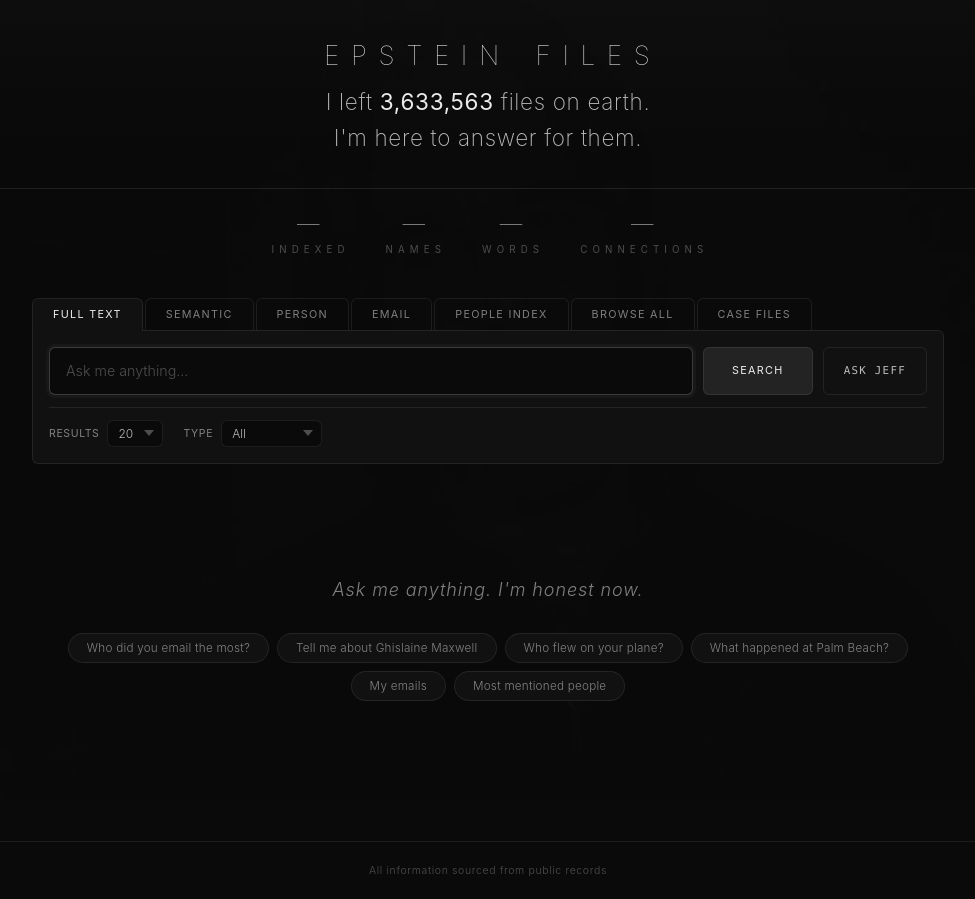
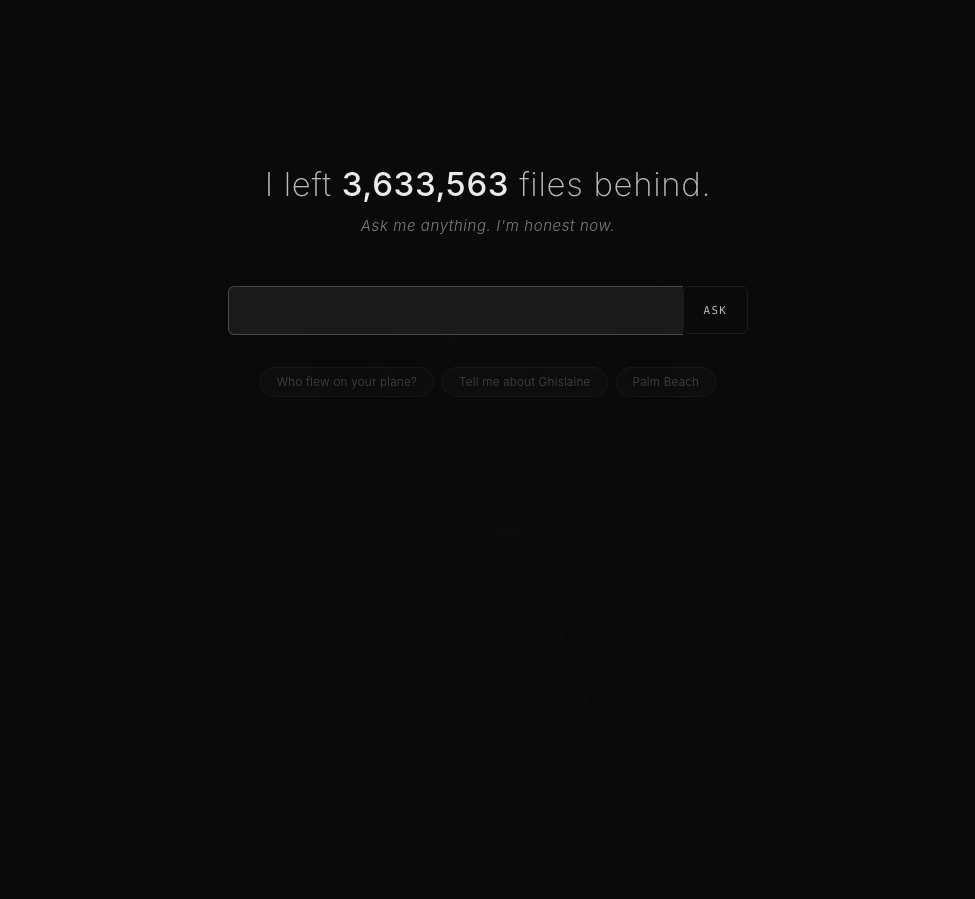
Before and after one commit to loudfair/abovea.cloud, a Flask app: template templates/index.html in a window 1280 px wide. Shown: the whole page, without its empty margins (152-1127 px from the left). After the commit the page ends 397 px from the top, so only its background shows below. Run offline with Flask 3, Linux system fonts and the light colour scheme; the template is opened without the code that fills it, so the values that code supplies are empty; some libraries are stand-ins or nearby versions.

Commit message:
Minimal landing page - strip to the bone
Hero: statement + input + 3 suggestions. Nothing else.
Stats, mode buttons, filters hidden until first search.

Co-authored-by: Cursor <cursoragent@cursor.com>

```diff
--- a/static/app.js
+++ b/static/app.js
@@ -22,10 +22,8 @@
   const $modal       = document.getElementById('doc-modal');
   const $modalTitle  = document.getElementById('modal-title');
   const $modalBody   = document.getElementById('modal-body');
-  const $statDocs    = document.getElementById('stat-docs');
-  const $statPeople  = document.getElementById('stat-people');
-  const $statWords   = document.getElementById('stat-words');
-  const $statVectors = document.getElementById('stat-vectors');
+  const $hero        = document.getElementById('hero');
+  const $resultsArea = document.getElementById('results-area');
 
   let currentMode = 'text';
   let currentOffset = 0;
@@ -68,34 +66,18 @@
 
   // ── Stats ─────────────────────────────────────────────────────────────────
 
-  function loadStats() {
-    // Load our stats + DOJ count in parallel
-    Promise.all([
-      fetch('/api/stats').then(function (r) { return r.ok ? r.json() : null; }),
-      fetch('/api/doj-index?limit=0').then(function (r) { return r.ok ? r.json() : null; }).catch(function () { return null; })
-    ]).then(function (results) {
-      var data = results[0];
-      var doj = results[1];
-      if (!data) return;
-
-      var dojCount = (doj && doj.total_all) ? doj.total_all : 0;
-      var totalFiles = data.total_documents + dojCount;
-
-      $statDocs.textContent    = formatNumber(totalFiles);
-      $statPeople.textContent  = formatNumber(data.unique_people);
-      $statWords.textContent   = formatNumber(data.unique_words);
-      $statVectors.textContent = formatNumber(data.with_embeddings);
-    }).catch(function () {
-      // silently leave as "--"
-    });
-  }
-
   // Ask Jeff directly (from suggestion buttons)
   function doAskDirect(question) {
     $input.value = question;
     doAsk();
   }
   window.doAskDirect = doAskDirect;
+
+  // Show results area and hide hero when a search/ask happens
+  function showResults() {
+    if ($hero) $hero.style.display = 'none';
+    if ($resultsArea) $resultsArea.style.display = '';
+  }
 
   // ── Mode Switching ────────────────────────────────────────────────────────
 
@@ -139,6 +121,8 @@
 
     // people mode allows empty query (browse all)
     if (!query && currentMode !== 'people') return;
+
+    showResults();
 
     // Pagination: if pageOffset given use it, else reset to 0
     var offset = (typeof pageOffset === 'number') ? pageOffset : 0;
@@ -427,6 +411,8 @@
   function doAsk() {
     var question = $input.value.trim();
     if (!question) return;
+
+    showResults();
 
     // Show loading state
     $aiAnswer.style.display = 'block';
@@ -926,6 +912,4 @@
 
   // ── Init ──────────────────────────────────────────────────────────────────
 
-  loadStats();
-
 })();
--- a/static/style.css
+++ b/static/style.css
@@ -786,28 +786,100 @@ main {
     line-height: 1.6;
 }
 
-.jeff-statement {
-    font-size: 1.5rem;
+/* ─── Hero (Landing) ──────────────────────────────────────────────────────── */
+.hero {
+    display: flex;
+    flex-direction: column;
+    align-items: center;
+    justify-content: center;
+    min-height: 70vh;
+    text-align: center;
+    padding: 0 24px;
+}
+
+.hero-line {
+    font-size: 2.2rem;
     font-weight: 200;
-    letter-spacing: 0.03em;
-    color: var(--text-secondary);
-    line-height: 1.6;
-    margin-top: 12px;
-}
-
-.jeff-statement span {
-    color: var(--text-primary);
-    font-weight: 400;
-}
-
-.jeff-cta {
-    font-size: 1.2rem !important;
-    font-weight: 300 !important;
-    letter-spacing: 0.05em;
-    color: var(--text-tertiary) !important;
-    max-width: 600px !important;
-    margin-bottom: 28px !important;
+    letter-spacing: 0.02em;
+    color: var(--text-secondary);
+    line-height: 1.3;
+    margin-bottom: 8px;
+}
+
+.hero-line strong {
+    color: var(--text-primary);
+    font-weight: 500;
+}
+
+.hero-sub {
+    font-size: 1rem;
+    font-weight: 300;
+    color: var(--text-tertiary);
+    margin-bottom: 48px;
     font-style: italic;
+    letter-spacing: 0.04em;
+}
+
+.hero-search {
+    display: flex;
+    gap: 0;
+    width: 100%;
+    max-width: 520px;
+    margin-bottom: 32px;
+}
+
+.hero-search input {
+    flex: 1;
+    background: var(--bg-surface-2);
+    border: 1px solid var(--border);
+    border-right: none;
+    border-radius: var(--radius) 0 0 var(--radius);
+    padding: 14px 20px;
+    font-size: 1rem;
+    color: var(--text-primary);
+    outline: none;
+    font-family: var(--font);
+    transition: border-color var(--transition);
+}
+
+.hero-search input:focus {
+    border-color: var(--border-focus);
+}
+
+.hero-search button {
+    background: var(--bg-surface-3);
+    border: 1px solid var(--border);
+    border-radius: 0 var(--radius) var(--radius) 0;
+    padding: 14px 28px;
+    font-size: 0.8rem;
+    font-weight: 500;
+    letter-spacing: 0.12em;
+    color: var(--text-primary);
+    cursor: pointer;
+    font-family: var(--font);
+    transition: background var(--transition);
+}
+
+.hero-search button:hover {
+    background: var(--bg-surface-2);
+}
+
+.hero-suggestions {
+    display: flex;
+    flex-wrap: wrap;
+    justify-content: center;
+    gap: 8px;
+}
+
+.hero-suggestions .suggestion {
+    font-size: 0.78rem;
+    padding: 7px 16px;
+    opacity: 0.5;
+    transition: opacity var(--transition);
+}
+
+.hero-suggestions .suggestion:hover {
+    opacity: 1;
 }
 
 .suggestions {
--- a/templates/index.html
+++ b/templates/index.html
@@ -8,85 +8,35 @@
 </head>
 <body>
 
-    <header>
-        <div class="header-inner">
-            <h1>E P S T E I N &ensp; F I L E S</h1>
-            <p class="jeff-statement">I left <span id="stat-pages">3,633,563</span> files on earth.<br>I'm here to answer for them.</p>
-        </div>
-    </header>
-
     <main>
 
-        <section class="stats-bar" id="stats-bar">
-            <div class="stat-item">
-                <span class="stat-value" id="stat-docs">&mdash;</span>
-                <span class="stat-label">I N D E X E D</span>
+        <section id="hero" class="hero">
+            <p class="hero-line">I left <strong>3,633,563</strong> files behind.</p>
+            <p class="hero-sub">Ask me anything. I'm honest now.</p>
+
+            <div class="hero-search">
+                <input type="text" id="search-input" placeholder="" autofocus>
+                <button id="ask-btn" onclick="doAsk()">ASK</button>
             </div>
-            <div class="stat-item">
-                <span class="stat-value" id="stat-people">&mdash;</span>
-                <span class="stat-label">N A M E S</span>
-            </div>
-            <div class="stat-item">
-                <span class="stat-value" id="stat-words">&mdash;</span>
-                <span class="stat-label">W O R D S</span>
-            </div>
-            <div class="stat-item">
-                <span class="stat-value" id="stat-vectors">&mdash;</span>
-                <span class="stat-label">C O N N E C T I O N S</span>
+
+            <div class="hero-suggestions">
+                <button class="suggestion" onclick="doAskDirect('Who flew on your plane?')">Who flew on your plane?</button>
+                <button class="suggestion" onclick="doAskDirect('Tell me about Ghislaine')">Tell me about Ghislaine</button>
+                <button class="suggestion" onclick="doAskDirect('What happened at Palm Beach?')">Palm Beach</button>
             </div>
         </section>
 
-        <section class="search-container">
-            <nav class="search-modes">
-                <button class="mode-btn active" data-mode="text">Full Text</button>
+        <section id="results-area" style="display:none">
+            <nav class="search-modes" id="search-modes">
+                <button class="mode-btn active" data-mode="text">Text</button>
                 <button class="mode-btn" data-mode="semantic">Semantic</button>
                 <button class="mode-btn" data-mode="name">Person</button>
                 <button class="mode-btn" data-mode="email">Email</button>
-                <button class="mode-btn" data-mode="people">People Index</button>
-                <button class="mode-btn" data-mode="browse">Browse All</button>
+                <button class="mode-btn" data-mode="people">People</button>
+                <button class="mode-btn" data-mode="browse">Browse</button>
                 <button class="mode-btn" data-mode="doj">Case Files</button>
             </nav>
 
-            <div class="search-box">
-                <div class="search-row">
-                    <input type="text" id="search-input" placeholder="Ask me anything..." autofocus>
-                    <button id="search-btn" onclick="doSearch()">SEARCH</button>
-                    <button id="ask-btn" onclick="doAsk()">ASK JEFF</button>
-                </div>
-
-                <div class="search-row" id="email-fields" style="display:none">
-                    <input type="text" id="email-from" placeholder="From (sender)">
-                    <input type="text" id="email-to" placeholder="To (recipient)">
-                </div>
-
-                <div class="search-options">
-                    <label>
-                        Results
-                        <select id="result-limit">
-                            <option value="10">10</option>
-                            <option value="20" selected>20</option>
-                            <option value="50">50</option>
-                            <option value="100">100</option>
-                        </select>
-                    </label>
-                    <label id="type-filter-label">
-                        Type
-                        <select id="type-filter">
-                            <option value="">All</option>
-                            <option value="email">Email</option>
-                            <option value="court">Court Filing</option>
-                            <option value="flight">Flight Log</option>
-                            <option value="report">Report</option>
-                            <option value="transcript">Transcript</option>
-                            <option value="financial">Financial</option>
-                            <option value="medical">Medical</option>
-                        </select>
-                    </label>
-                </div>
-            </div>
-        </section>
-
-        <section id="results-area">
             <div id="ai-answer" class="ai-answer" style="display:none">
                 <div class="ai-answer-header">
                     <span class="ai-label">J E F F</span>
@@ -107,19 +57,12 @@
                 <div class="spinner"></div>
                 <span>Searching...</span>
             </div>
+        </section>
 
-            <div id="empty-state" class="empty-state">
-                <p class="jeff-cta">Ask me anything. I'm honest now.</p>
-                <div class="suggestions">
-                    <button class="suggestion" onclick="doAskDirect('Who did you email the most?')">Who did you email the most?</button>
-                    <button class="suggestion" onclick="doAskDirect('Tell me about Ghislaine Maxwell')">Tell me about Ghislaine Maxwell</button>
-                    <button class="suggestion" onclick="doAskDirect('Who flew on your plane?')">Who flew on your plane?</button>
-                    <button class="suggestion" onclick="doAskDirect('What happened at Palm Beach?')">What happened at Palm Beach?</button>
-                    <button class="suggestion" onclick="quickSearch('from:epstein', 'email')">My emails</button>
-                    <button class="suggestion" onclick="doAskDirect('Who are the most mentioned people in your files?')">Most mentioned people</button>
-                </div>
-            </div>
-        </section>
+        <div class="search-row" id="email-fields" style="display:none">
+            <input type="text" id="email-from" placeholder="From">
+            <input type="text" id="email-to" placeholder="To">
+        </div>
 
     </main>
 
@@ -133,9 +76,13 @@
         </div>
     </div>
 
-    <footer>
-        <p>All information sourced from public records</p>
-    </footer>
+    <!-- Hidden controls used by JS -->
+    <select id="result-limit" style="display:none">
+        <option value="20" selected>20</option>
+    </select>
+    <select id="type-filter" style="display:none">
+        <option value="" selected>All</option>
+    </select>
 
     <script src="/static/app.js"></script>
 </body>
```
